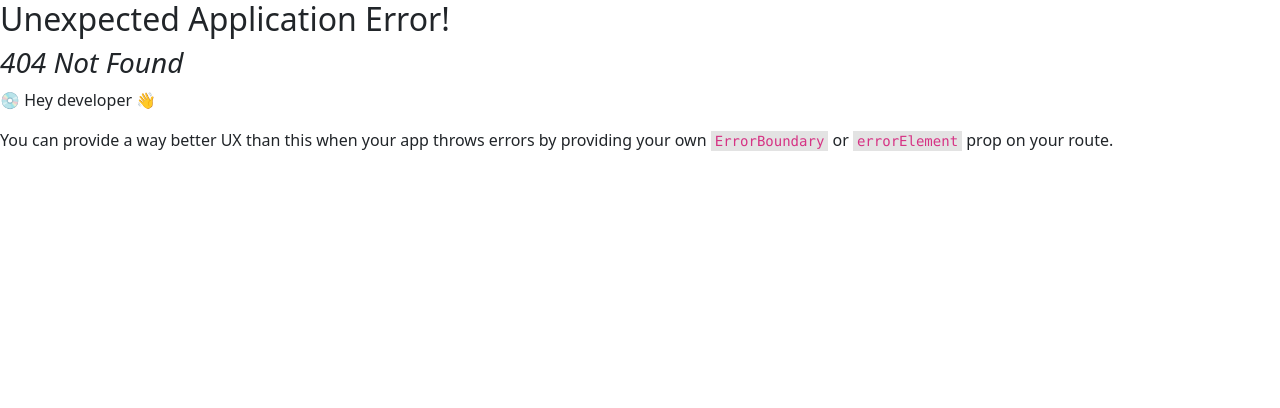
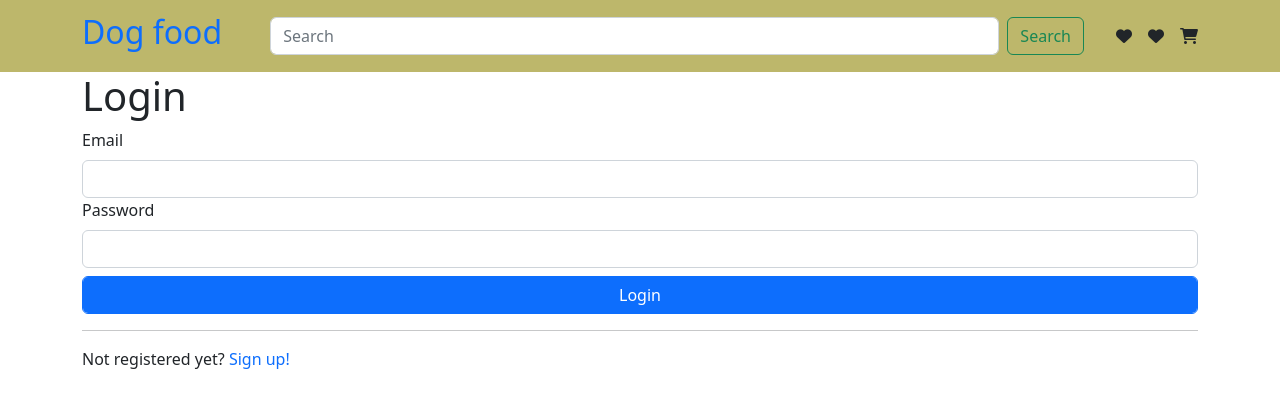
Before and after one commit to editesau/sb-dog-food, a React (Vite) app: page /signin in a window 1280 px wide. Before the commit this address had no page. Shown: the top 408 px of the page. Built offline with nearby package versions, Linux system fonts and the light colour scheme.

Commit message:
sign's forms

```diff
--- a/src/App.jsx
+++ b/src/App.jsx
@@ -1,12 +1,11 @@
-import CatalogBlock from './components/CatalogBlock/CatalogBlock'
+import { Outlet } from 'react-router-dom'
 import Header from './components/Header/Header'
 
 const App = () => (
   <>
     <Header />
-    <CatalogBlock />
+    <Outlet />
   </>
-
 )
 
 export default App
--- a/src/components/CatalogBlock/CatalogBlock.jsx
+++ b/src/components/CatalogBlock/CatalogBlock.jsx
@@ -1,6 +1,9 @@
+import { Navigate } from 'react-router-dom'
 import ItemCard from '../ItemCard/ItemCard'
 
-const CatalogBlock = () => (
+const CatalogBlock = () => {
+  if (!window.localStorage.getItem('authToken')) return <Navigate to="/signin" replace />
+  return (
     <div className="catalog-block">
       <div className="container d-flex flex-wrap gap-3 my-3 justify-content-center">
         <ItemCard />
@@ -10,5 +13,6 @@ const CatalogBlock = () => (
       </div>
     </div>
   )
+}
 
 export default CatalogBlock
--- a/src/components/Logo/Logo.jsx
+++ b/src/components/Logo/Logo.jsx
@@ -1,6 +1,8 @@
+import { Link } from 'react-router-dom'
+
 const Logo = () => (
   <div className="navbar-brand">
-    <h2>Dog food</h2>
+    <Link to="/"><h2>Dog food</h2></Link>
   </div>
 )
 
--- /dev/null
+++ b/src/components/SignInForm/SignInForm.jsx
@@ -0,0 +1,63 @@
+/* eslint-disable jsx-a11y/label-has-associated-control */
+import { Link, useNavigate } from 'react-router-dom'
+import { useState } from 'react'
+import api from '../../tools/Api'
+
+const SignInForm = () => {
+  const [formData, setFormData] = useState({ email: '', password: '' })
+  const formChangeHandler = (event) => {
+    switch (event.target.id) {
+      case 'signInEmail':
+        setFormData((prev) => ({ ...prev, email: event.target.value }))
+        break
+      case 'signInPassword':
+        setFormData((prev) => ({ ...prev, password: event.target.value }))
+        break
+      default:
+        break
+    }
+  }
+
+  const navigate = useNavigate()
+  const signIn = async (event) => {
+    event.preventDefault()
+    const response = await api.signIn(formData)
+
+    const data = await response.json()
+    switch (response.status) {
+      case 200:
+        window.localStorage.setItem('authToken', data.token)
+        navigate('/catalog')
+        break
+      case 400:
+        console.log(data.message)
+        break
+      case 401:
+        console.log('Incorrect password')
+        break
+      case 404:
+        console.log('User not found')
+        break
+      default:
+        break
+    }
+  }
+  return (
+    <div className="container">
+      <form className="form">
+        <h1>Login</h1>
+        <label htmlFor="signInEmail" className="form-label">Email</label>
+        <input type="email" id="signInEmail" className="form-control" value={formData.email} onChange={formChangeHandler} />
+        <label htmlFor="signInPassword" className="form-label">Password</label>
+        <input type="password" id="signInPassword" className="form-control" value={formData.password} onChange={formChangeHandler} />
+        <button onClick={signIn} className="form-control btn btn-primary mt-2" type="submit">Login</button>
+        <hr />
+        <span>Not registered yet?</span>
+        {' '}
+        <Link to="/signup">Sign up!</Link>
+      </form>
+    </div>
+  )
+}
+
+export default SignInForm
--- /dev/null
+++ b/src/components/SignUpForm/SignUpForm.jsx
@@ -0,0 +1,46 @@
+/* eslint-disable jsx-a11y/label-has-associated-control */
+import { useState } from 'react'
+import api from '../../tools/Api'
+
+const SignUpForm = () => {
+  const [formData, setFormData] = useState({ email: '', password: '', group: '' })
+
+  const formChangeHandler = (event) => {
+    switch (event.target.id) {
+      case 'signUpEmail':
+        setFormData((prev) => ({ ...prev, email: event.target.value }))
+        break
+      case 'signUpPassword':
+        setFormData((prev) => ({ ...prev, password: event.target.value }))
+        break
+      case 'signUpGroup':
+        setFormData((prev) => ({ ...prev, group: event.target.value }))
+        break
+      default:
+        break
+    }
+  }
+
+  const signUp = async (event) => {
+    event.preventDefault()
+    const response = await api.signUp(formData)
+    const data = await response.json()
+    console.log(data)
+  }
+  return (
+    <div className="container">
+      <form>
+        <h1>Sign Up</h1>
+        <label htmlFor="signUpEmail" className="form-label">Email</label>
+        <input type="email" id="signUpEmail" className="form-control" value={formData.email} onChange={formChangeHandler} />
+        <label htmlFor="signUpPassword" className="form-label">Password</label>
+        <input type="password" id="signUpPassword" className="form-control" value={formData.password} onChange={formChangeHandler} />
+        <label htmlFor="signUpGroup" className="form-label">Group</label>
+        <input type="text" id="signUpGroup" className="form-control" value={formData.group} onChange={formChangeHandler} />
+        <button onClick={signUp} className="form-control btn btn-primary mt-2" type="submit">Login</button>
+      </form>
+    </div>
+  )
+}
+
+export default SignUpForm
--- /dev/null
+++ b/src/tools/Api.js
@@ -0,0 +1,28 @@
+class Api {
+  constructor(baseUrl) {
+    this.baseUrl = baseUrl
+    this.headers = {
+      'Content-Type': 'application/json',
+    }
+  }
+
+  async signIn(signInData) {
+    try {
+      return await fetch(`${this.baseUrl}/signin`, { method: 'POST', headers: this.headers, body: JSON.stringify(signInData) })
+    } catch (e) {
+      return e.message
+    }
+  }
+
+  async signUp(signUpData) {
+    try {
+      return await fetch(`${this.baseUrl}/signup`, { method: 'POST', headers: this.headers, body: JSON.stringify(signUpData) })
+    } catch (e) {
+      return e.message
+    }
+  }
+}
+
+const api = new Api('https://api.react-learning.ru')
+
+export default api
```
Also changed, not shown: src/main.jsx (+21 -0 lines). Lines whose indentation alone changed are shown as unchanged.
